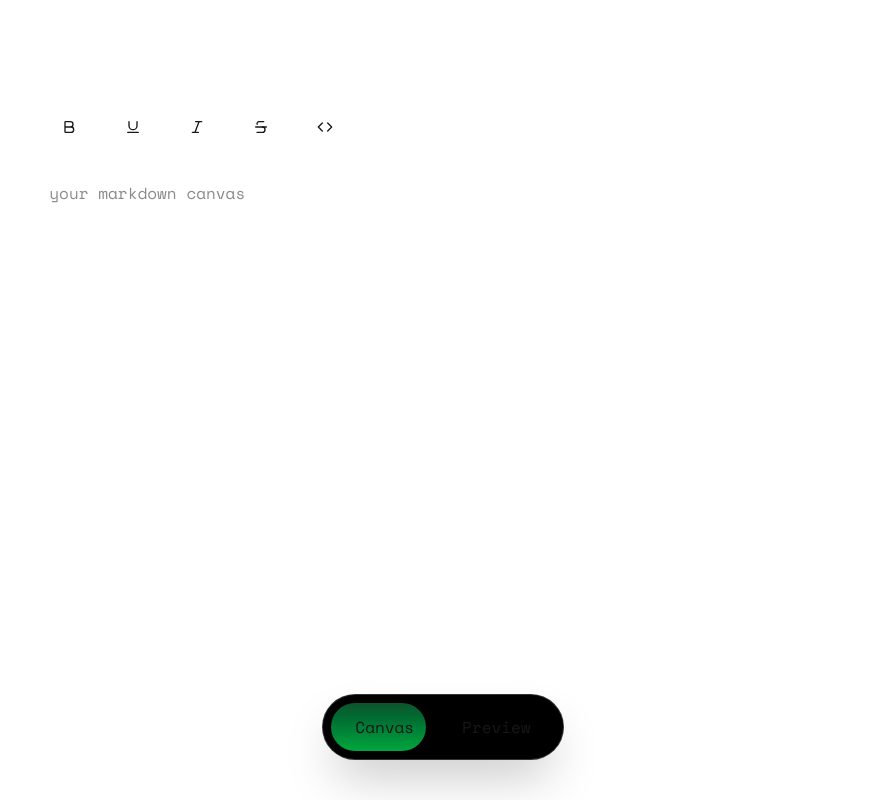
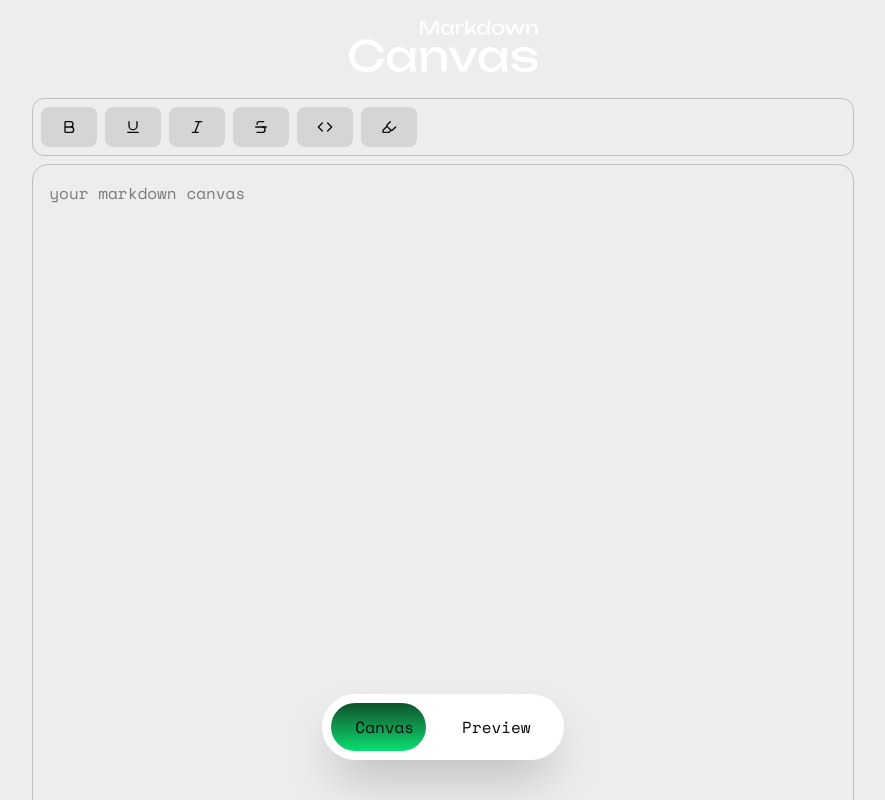
Before and after one commit to gokulcodes/markdown-canvas, a Next.js app: page / in a window 1280 px wide. Shown: the top 800 px of the page, without its empty margins (197-1082 px from the left). Built offline with nearby package versions, Linux system fonts and the light colour scheme.

Commit message:
dark/light mode support & Word selection problem fixed

```diff
--- a/src/app/globals.css
+++ b/src/app/globals.css
@@ -37,6 +37,13 @@
   }
 }
 
+@media (prefers-color-scheme: light) {
+  :root {
+    --background: #ededed;
+    --foreground: #0a0a0a;
+  }
+}
+
 body {
   background: var(--background);
   color: var(--foreground);
--- a/src/app/page.js
+++ b/src/app/page.js
@@ -4,6 +4,7 @@ import Markdown from "@/components";
 import {
   LuBold,
   LuCode,
+  LuHighlighter,
   LuItalic,
   LuStrikethrough,
   LuUnderline,
@@ -11,7 +12,7 @@ import {
 
 export default function Home() {
   const [input, setInput] = useState("");
-  const [textSize, setTextSize] = useState(50);
+  // const [textSize, setTextSize] = useState(50);
   const canvasButtonRef = useRef();
   const [tab, setTab] = useState("canvas");
   const highlightRef = useRef();
@@ -19,12 +20,13 @@ export default function Home() {
   const containerRef = useRef();
   function handleInput(event) {
     setInput(event.target.value);
+    getCursorPosition();
   }
 
-  function onEnd(event) {
-    event.preventDefault();
-    if (event.clientX) setTextSize((event.clientX / window.innerWidth) * 100);
-  }
+  // function onEnd(event) {
+  //   event.preventDefault();
+  //   if (event.clientX) setTextSize((event.clientX / window.innerWidth) * 100);
+  // }
 
   useEffect(() => {
     handleNavigation("canvas");
@@ -50,12 +52,16 @@ export default function Home() {
   }
 
   function handleHighlighter(type) {
-    const selectedText = window.getSelection().toString();
-    let temp = input,
-      startIndex = input.indexOf(selectedText);
-    let first = temp.slice(0, startIndex);
-    let second = temp.slice(startIndex, startIndex + selectedText.length);
-    let third = temp.slice(startIndex + selectedText.length);
+    const canvas = document.getElementById("canvas");
+    let selectionStartIndex = canvas.selectionStart;
+    let selectionEndIndex = canvas.selectionEnd;
+    if (selectionStartIndex === selectionEndIndex) {
+      return;
+    }
+    let temp = input;
+    let first = temp.slice(0, selectionStartIndex);
+    let second = temp.slice(selectionStartIndex, selectionEndIndex);
+    let third = temp.slice(selectionEndIndex);
     let concat = "";
     if (type === "bold") {
       concat = first + `**${second}**`;
@@ -67,10 +73,14 @@ export default function Home() {
       concat = first + `~~${second}~~`;
     } else if (type === "code") {
       concat = first + `<code>${second}</code>`;
+    } else if (type === "highlight") {
+      concat = first + `==${second}==`;
     }
     concat += third;
     setInput(concat);
   }
+
+  function getCursorPosition() {}
 
   return (
     <div className="flex flex-col w-full h-full relative">
@@ -78,44 +88,51 @@ export default function Home() {
 
       {tab === "canvas" ? (
         <div className="flex animate-openup flex-col h-full self-center items-center justify-center gap-2 p-4 md:w-8/12 w-full ">
-          <div className="flex items-center p-2 border border-white/20 rounded-xl gap-2 w-full">
+          <div className="flex items-center p-2 border dark:border-white/20 border-black/20 rounded-xl gap-2 w-full">
             <button
-              className="px-5 py-3 cursor-pointer hover:bg-white/20 rounded-lg bg-white/10"
+              className="px-5 py-3 cursor-pointer hover:bg-black/20 hover:dark:bg-white/20 rounded-lg dark:bg-white/10 bg-black/10"
               onClick={() => handleHighlighter("bold")}
             >
               <LuBold />
             </button>
             <button
-              className="px-5 py-3 cursor-pointer hover:bg-white/20 rounded-lg bg-white/10"
+              className="px-5 py-3 cursor-pointer hover:bg-black/20 hover:dark:bg-white/20 rounded-lg dark:bg-white/10 bg-black/10"
               onClick={() => handleHighlighter("underline")}
             >
               <LuUnderline />
             </button>
             <button
-              className="px-5 py-3 cursor-pointer hover:bg-white/20 rounded-lg bg-white/10"
+              className="px-5 py-3 cursor-pointer hover:bg-black/20 hover:dark:bg-white/20 rounded-lg dark:bg-white/10 bg-black/10"
               onClick={() => handleHighlighter("italic")}
             >
               <LuItalic />
             </button>
             <button
-              className="px-5 py-3 cursor-pointer hover:bg-white/20 rounded-lg bg-white/10"
+              className="px-5 py-3 cursor-pointer hover:bg-black/20 hover:dark:bg-white/20 rounded-lg dark:bg-white/10 bg-black/10"
               onClick={() => handleHighlighter("strike")}
             >
               <LuStrikethrough />
             </button>
             <button
-              className="px-5 py-3 cursor-pointer hover:bg-white/20 rounded-lg bg-white/10"
+              className="px-5 py-3 cursor-pointer hover:bg-black/20 hover:dark:bg-white/20 rounded-lg dark:bg-white/10 bg-black/10"
               onClick={() => handleHighlighter("code")}
             >
               <LuCode />
             </button>
+            <button
+              className="px-5 py-3 cursor-pointer hover:bg-black/20 hover:dark:bg-white/20 rounded-lg dark:bg-white/10 bg-black/10"
+              onClick={() => handleHighlighter("highlight")}
+            >
+              <LuHighlighter />
+            </button>
           </div>
           <div
-            className="bg-transparent border border-white/20 focus-within:border-white/40 transition-all w-full h-full rounded-2xl overflow-hidden"
+            className="bg-transparent border border-black/20 dark:border-white/20 focus-within:border-black/40 focus-within:dark:border-white/40 transition-all w-full h-full rounded-2xl overflow-hidden"
             // style={{ width: `${textSize}%` }}
           >
             <textarea
               value={input}
+              id="canvas"
               placeholder="your markdown canvas"
               onChange={handleInput}
               className="w-full h-[100vh] resize-none field outline-none p-4 font-sans"
@@ -129,12 +146,11 @@ export default function Home() {
         <Markdown width={100 - textSize}>{input}</Markdown> */}
         </div>
       ) : (
-        // <div />
         <div className="flex self-center h-full items-center justify-center md:w-8/12 w-full  p-4 ">
           <Markdown>{input}</Markdown>
         </div>
       )}
-      <div className="fixed shadow-2xl flex self-center bg-black border border-white/20 p-2 rounded-full bottom-10">
+      <div className="fixed shadow-2xl flex self-center bg-white dark:bg-black border border-white/20 p-2 rounded-full bottom-10">
         <div className="relative" ref={containerRef}>
           <button
             onClick={() => handleNavigation("canvas")}
@@ -152,7 +168,7 @@ export default function Home() {
           </button>
           <div
             ref={highlightRef}
-            className="bg-gradient-to-t transition-transform -z-10 from-green-600 absolute left-0 top-0 to-green-900 rounded-full h-full"
+            className="bg-gradient-to-t transition-transform -z-10 from-green-400 absolute left-0 top-0 to-green-900 rounded-full h-full"
           />
         </div>
       </div>
--- a/src/app/utils.js
+++ b/src/app/utils.js
@@ -278,6 +278,8 @@ function Digester(content, tabs = "") {
       console.log(line);
     } else if (line.length > 0) {
       response.push(`<p>${wordParser(line.substr(0))}</p>`);
+    } else {
+      response.push(`<br />`);
     }
   }
   console.log(response.join(""));
--- a/src/components/index.jsx
+++ b/src/components/index.jsx
@@ -18,7 +18,7 @@ function Markdown({ children, width }) {
 
   return (
     <div
-      className="w-full rounded-2xl overflow-hidden break-words overflow-y-scroll text-left font-sans border border-white/20 p-10"
+      className="w-full rounded-2xl dark:bg-transparent bg-white overflow-hidden break-words overflow-y-scroll text-left font-sans border border-black/10 dark:border-white/20 p-10"
       ref={ref}
     ></div>
   );
```
